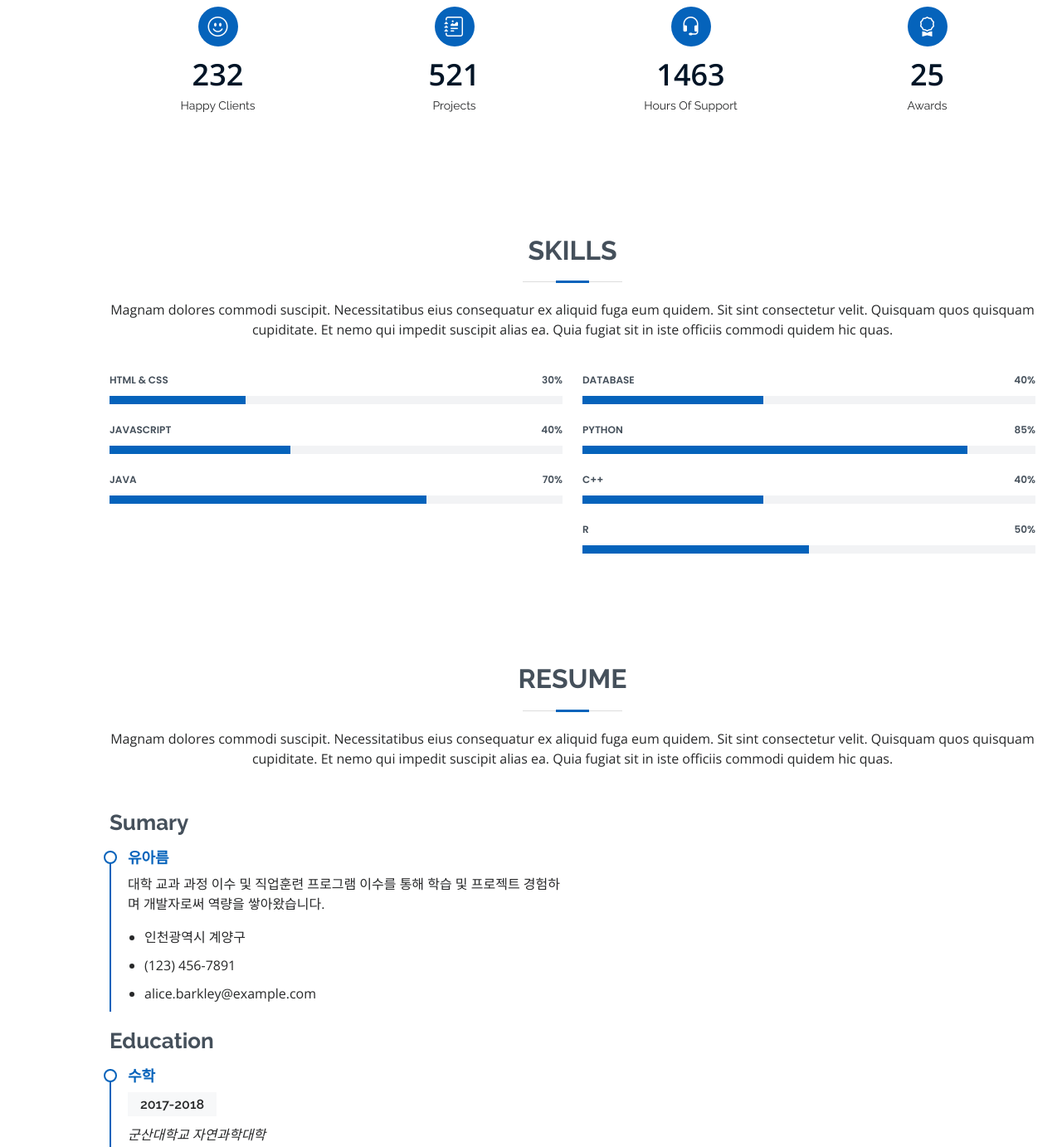
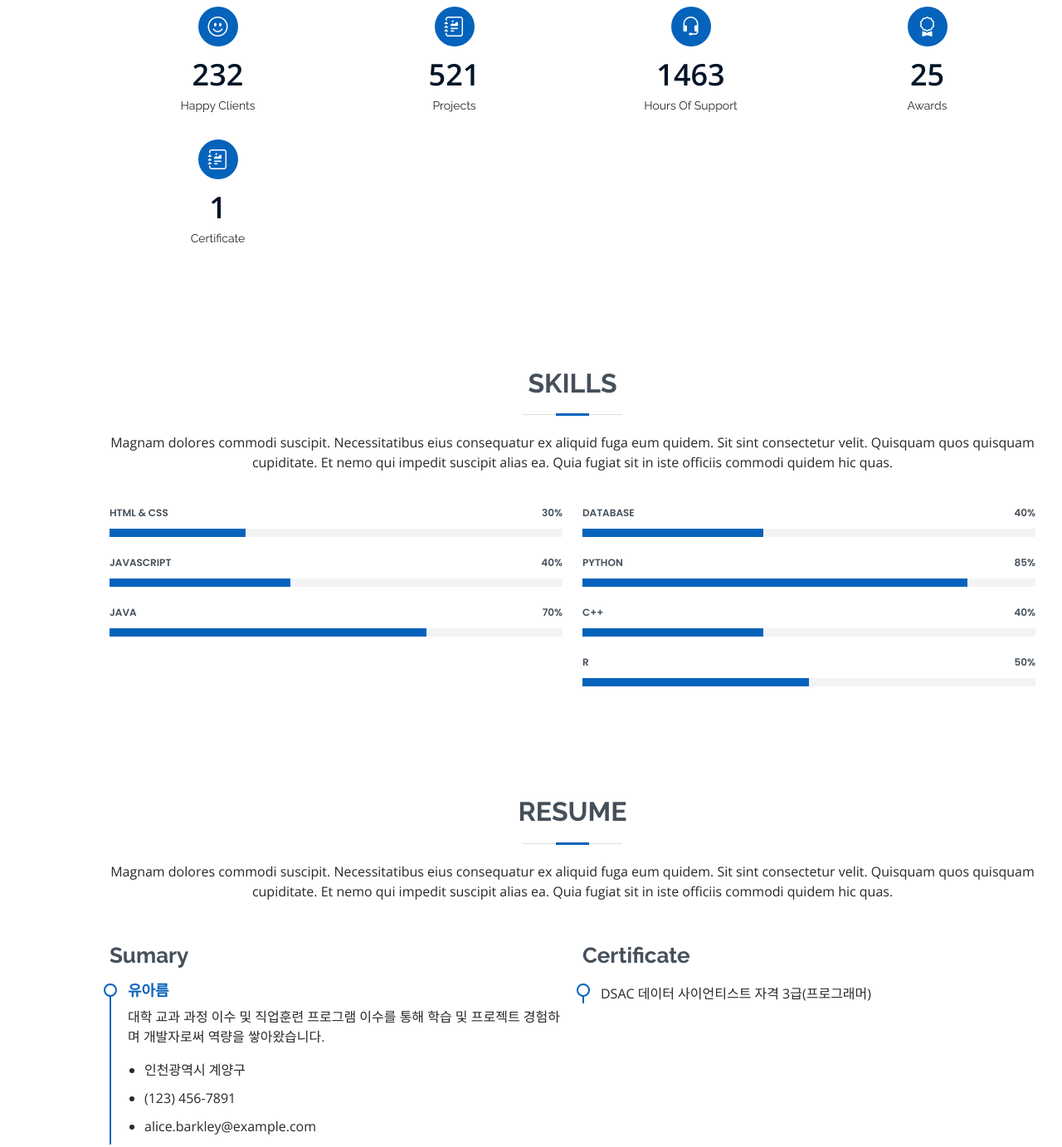
Before and after one commit to yuareum/yuareum.github.io, a plain HTML site: page index.html in a window 1280 px wide. Shown: the part 1665-3047 px from the top of the page at 83% size. Drawn offline with nearby package versions, Linux system fonts and the light colour scheme.

Commit message:
index_certificate

```diff
--- a/index.html
+++ b/index.html
@@ -87,7 +87,7 @@
 
         <div class="row">
           <div class="col-lg-8 pt-4 pt-lg-0 content">
-            <h3>Developer.</h3>
+            <h3>Developer</h3>
             <p class="fst-italic">
               Lorem ipsum dolor sit amet, consectetur adipiscing elit, sed do eiusmod tempor incididunt ut labore et dolore
               magna aliqua.
@@ -161,6 +161,15 @@
               <p>Awards</p>
             </div>
           </div>
+
+          <div class="col-lg-3 col-md-6 mt-5 mt-md-0">
+            <div class="count-box">
+              <i class="bi bi-journal-richtext"></i>
+              <span data-purecounter-start="0" data-purecounter-end="1" data-purecounter-duration="1" class="purecounter"></span>
+              <p>Certificate</p>
+            </div>
+          </div>
+
 
         </div>
 
@@ -280,7 +289,12 @@
               <p><em>인천일보아카데미</em></p>
               <p>Quia nobis sequi est occaecati aut. Repudiandae et iusto quae reiciendis et quis Eius vel ratione eius unde vitae rerum voluptates asperiores voluptatem Earum molestiae consequatur neque etlon sader mart dila</p>
             </div>
-
+          </div>
+          <div class="col-lg-6">
+            <h3 class="resume-title">Certificate</h3>
+            <div class="resume-item">
+            <p>DSAC 데이터 사이언티스트 자격 3급(프로그래머)</p>
+            </div>
           </div>
 
         </div>
```
